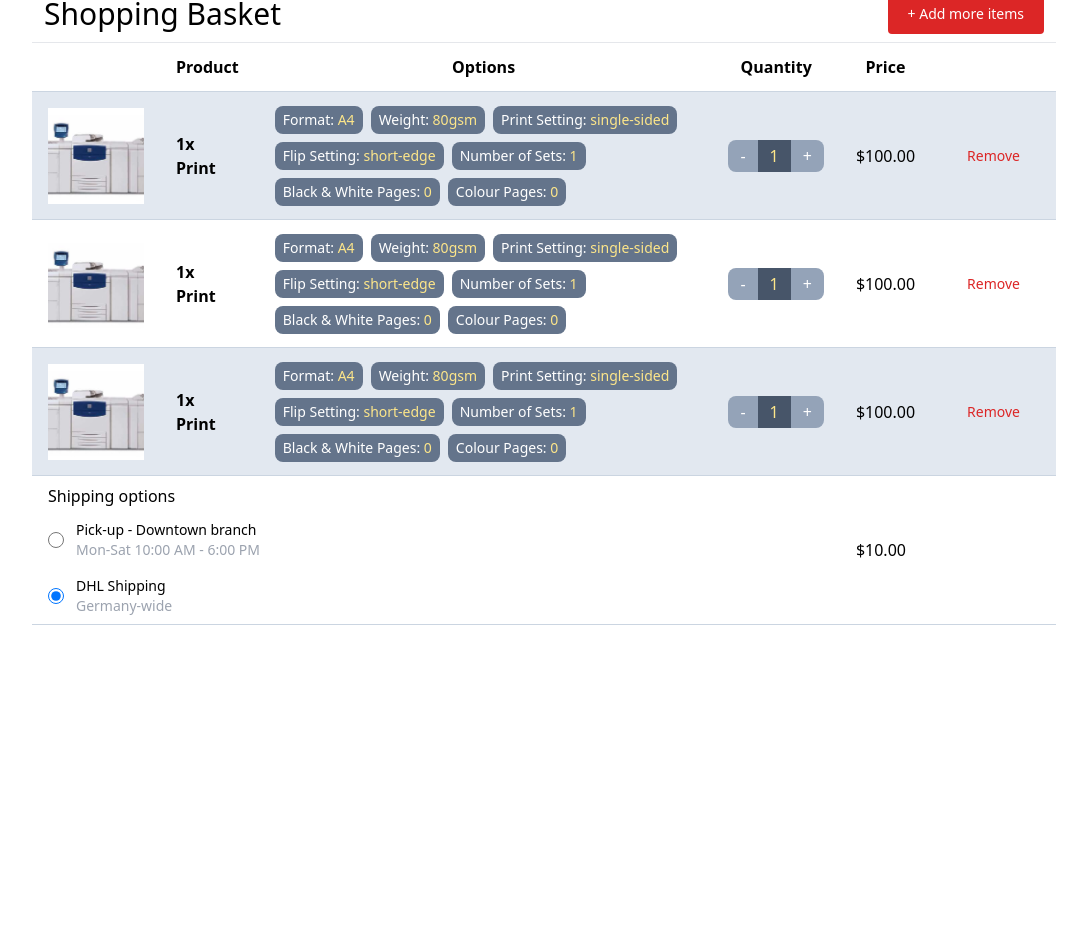
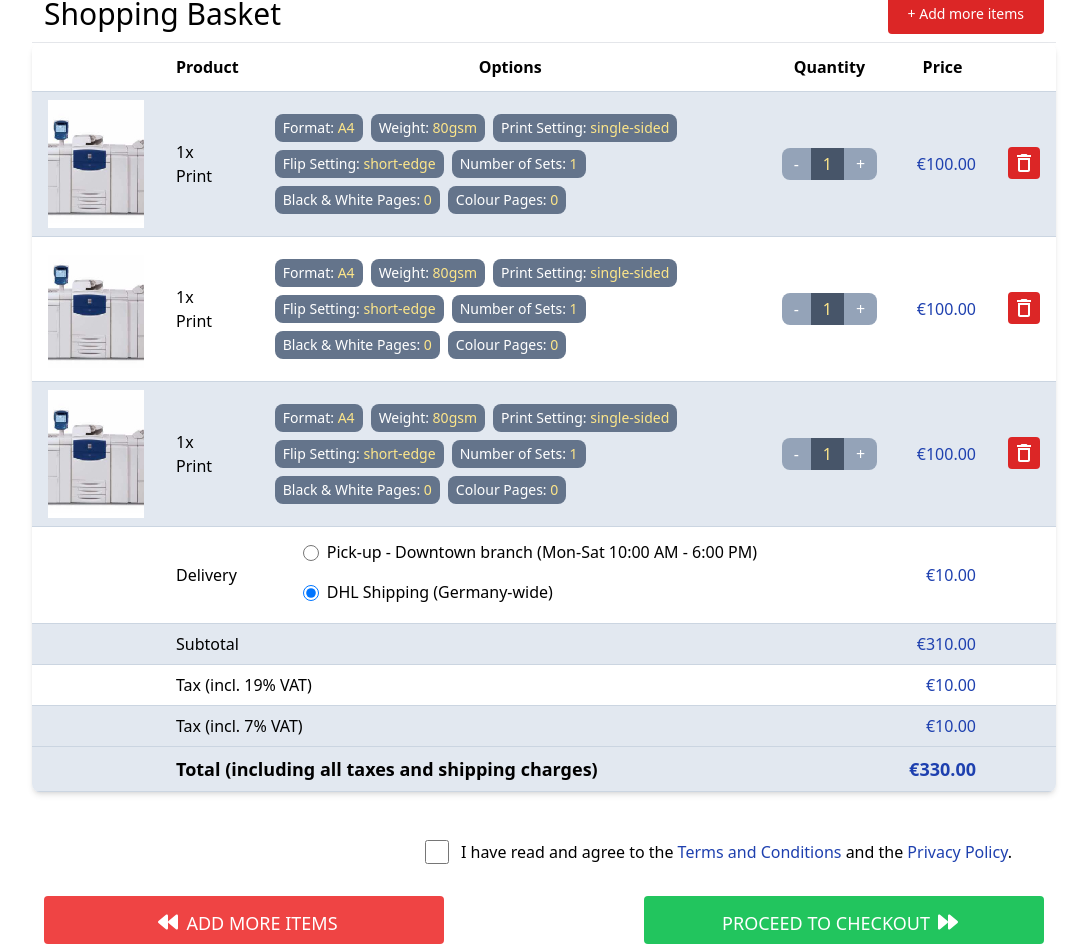
Before and after one commit to Fair-Technology/CopyshopFFM-ReactJS, a React (Vite) app: page /cart in a window 1280 px wide. Shown: the part 150-1102 px from the top of the page, without its empty margins (96-1183 px from the left). Before the commit the page ends 800 px from the top, so only its background shows below. Built offline with nearby package versions, Linux system fonts and the light colour scheme.

Commit message:
COP-3 adds cart actions, delete items

```diff
--- a/src/pages/cart.tsx
+++ b/src/pages/cart.tsx
@@ -1,4 +1,7 @@
 import { useTranslation } from "react-i18next";
+import { IconContext } from "react-icons";
+import { MdDeleteOutline } from "react-icons/md";
+import { FaForward, FaBackward } from "react-icons/fa";
 
 const CartPage = () => {
   return (
@@ -26,8 +29,8 @@ const CartHeader = () => {
 
 const CartItems = () => {
   return (
-    <div className="mb-2">
-      <table className="table-auto">
+    <div className="shadow-md sm:rounded-lg overflow-x-auto">
+      <table className="min-w-[980px] table-auto w-full">
         <thead>
           <tr className="border-b border-slate-300">
             <th className="px-4 py-3"></th>
@@ -43,8 +46,52 @@ const CartItems = () => {
             <CartItem key={index} />
           ))}
           <ProductDelivery />
+          <TableRow>
+            <td className="px-4 py-2"></td>
+            <td colSpan={3} className="px-4 py-2 font-medium whitespace-nowrap">
+              Subtotal
+            </td>
+            <td className="px-4 py-2 text-right font-medium text-blue-800">
+              €310.00
+            </td>
+            <td className="px-4 py-2"></td>
+          </TableRow>
+          <TableRow>
+            <td className="px-4 py-2"></td>
+            <td colSpan={3} className="px-4 py-2 font-normal whitespace-nowrap">
+              Tax (incl. 19% VAT)
+            </td>
+            <td className="px-4 py-2 text-right font-normal text-blue-800">
+              €10.00
+            </td>
+            <td className="px-4 py-2"></td>
+          </TableRow>
+          <TableRow>
+            <td className="px-4 py-2"></td>
+            <td colSpan={3} className="px-4 py-2 font-normal whitespace-nowrap">
+              Tax (incl. 7% VAT)
+            </td>
+            <td className="px-4 py-2 text-right font-normal text-blue-800">
+              €10.00
+            </td>
+            <td className="px-4 py-2"></td>
+          </TableRow>
         </tbody>
-        <tfoot></tfoot>
+        <tfoot>
+          <TableRow>
+            <td className="px-4 py-2"></td>
+            <td
+              colSpan={3}
+              className="px-4 py-2 font-bold whitespace-nowrap text-lg"
+            >
+              Total (including all taxes and shipping charges)
+            </td>
+            <td className="px-4 py-2 text-right font-bold text-blue-800 text-lg">
+              €330.00
+            </td>
+            <td className="px-4 py-2"></td>
+          </TableRow>
+        </tfoot>
       </table>
     </div>
   );
@@ -52,13 +99,17 @@ const CartItems = () => {
 
 const CartItem = () => {
   return (
-    <tr className="even:bg-white odd:bg-slate-200 border-b border-slate-300">
-      <td className="px-4 py-2 size-32">
-        <img src={"src/assets/print.jpg"} alt="Product image" className="" />
+    <TableRow>
+      <td className="px-4 py-2 size-32 flex-none">
+        <img
+          src={"src/assets/print.jpg"}
+          alt="Product image"
+          className="size-32"
+        />
       </td>
       <td className="px-4 py-2">
-        <p className="font-bold">1x</p>
-        <p className="font-bold"> Print </p>
+        <p className="font-normal">1x</p>
+        <p className="font-normal"> Print </p>
       </td>
       <td className="px-4 py-2">
         <ProductOptions />
@@ -66,13 +117,17 @@ const CartItem = () => {
       <td className="px-4 py-2 text-center">
         <ProductQuantity />
       </td>
-      <td className="px-4 py-2">$100.00</td>
+      <td className="px-4 py-2 text-right font-normal text-blue-800">
+        €100.00
+      </td>
       <td className="px-4 py-2">
-        <button className="text-red-600 hover:text-red-800 font-medium rounded text-sm px-5 py-2.5 focus:outline-none">
-          Remove
+        <button className="text-white bg-red-600 hover:text-red-800 text-lg text-center font-medium rounded focus:outline-none p-1">
+          <IconContext.Provider value={{ className: "size-6" }}>
+            <MdDeleteOutline />
+          </IconContext.Provider>
         </button>
       </td>
-    </tr>
+    </TableRow>
   );
 };
 
@@ -87,7 +142,7 @@ const ProductOptions = () => {
     colorPages: 0,
   };
   return (
-    <div className="flex-wrap">
+    <div className="">
       {Object.entries(orderProps).map(([key, value]) => (
         <Chip key={key} name={key} value={value.toString()} />
       ))}
@@ -125,54 +180,111 @@ const ProductQuantity = () => {
 const ProductDelivery = () => {
   return (
     <tr className="even:bg-white odd:bg-slate-200 border-b border-slate-300">
-      <td colSpan={4} className="px-4 py-2">
-        <div>
-          <div className="mb-3">Shipping options</div>
-          <div className="flex items-center mb-4">
+      <td className="px-4 py-2"></td>
+      <td className="px-4 py-2 font-normal"> Delivery </td>
+      <td colSpan={2} className="px-4 py-2">
+        <div className="pl-8">
+          <div className="">
             <input
               id="default-radio-1"
               type="radio"
               value=""
               name="default-radio"
-              className="w-4 h-4 text-blue-600 bg-gray-100 border-gray-300 focus:ring-blue-500"
+              className="size-4"
             />
-            <label
-              htmlFor="default-radio-1"
-              className="ms-2 text-sm font-base flex flex-col"
-            >
-              <span className="px-1">Pick-up - Downtown branch</span>{" "}
-              <span className="px-1 text-gray-400">
-                Mon-Sat 10:00 AM - 6:00 PM
+            <label htmlFor="default-radio-1" className="text-base font-base">
+              <span className="p-2 relative top-[-3px] inline-block">
+                Pick-up - Downtown branch{" "}
+                <span className="inline-block">
+                  (Mon-Sat 10:00 AM - 6:00 PM)
+                </span>
               </span>
             </label>
           </div>
-          <div className="flex items-center">
+          <div className="">
             <input
               checked
               id="default-radio-2"
               type="radio"
               value=""
               name="default-radio"
-              className="w-4 h-4 text-blue-600 bg-gray-100 border-gray-300 focus:ring-blue-500"
+              className="size-4"
             />
-            <label
-              htmlFor="default-radio-2"
-              className="ms-2 text-sm font-base flex flex-col"
-            >
-              <span className="px-1">DHL Shipping</span>
-              <span className="px-1 text-gray-400">Germany-wide</span>
+            <label htmlFor="default-radio-2" className="text-base font-base">
+              <span className="p-2 relative top-[-3px] inline-block">
+                DHL Shipping (Germany-wide)
+              </span>
             </label>
           </div>
         </div>
       </td>
-      <td className="px-4 py-2">$10.00</td>
+      <td className="px-4 py-2 text-right font-normal text-blue-800">€10.00</td>
       <td className="px-4 py-2"></td>
     </tr>
   );
 };
 
 const CartActions = () => {
-  return <div className="px-3"></div>;
+  return (
+    <div className="px-3 my-4">
+      <div className="flex p-8">
+        <div className="grow"></div>
+        <input
+          id="default-checkbox"
+          type="checkbox"
+          className="size-6 rounded-lg accent-blue-500"
+          value=""
+        ></input>
+        <label
+          htmlFor="default-checkbox"
+          className="text-base font-base self-end pl-3"
+        >
+          I have read and agree to the{" "}
+          <a href="#" className="text-blue-800">
+            Terms and Conditions
+          </a>{" "}
+          and the{" "}
+          <a href="#" className="text-blue-800">
+            Privacy Policy
+          </a>
+          .
+        </label>
+      </div>
+      <div className="flex justify-between items-center">
+        <button
+          type="button"
+          className="text-white bg-red-500 hover:bg-red-800 focus:ring-4 focus:ring-slate-300 font-medium rounded text-lg px-5 py-2.5 focus:outline-none w-2/5"
+        >
+          <IconContext.Provider value={{ className: "size-5 inline mx-2" }}>
+            <FaBackward />
+          </IconContext.Provider>
+
+          <span className="inline-block relative bottom-[-3px]">
+            {" Add More items".toUpperCase()}
+          </span>
+        </button>
+        <button
+          type="button"
+          className="text-white bg-green-500 hover:bg-green-700 focus:ring-4 focus:ring-slate-300 font-medium rounded text-lg px-5 py-2.5 focus:outline-none w-2/5"
+        >
+          <span className="inline-block relative bottom-[-3px]">
+            {"Proceed to checkout".toUpperCase()}
+          </span>
+          <IconContext.Provider value={{ className: "size-5 inline mx-2" }}>
+            <FaForward />
+          </IconContext.Provider>
+        </button>
+      </div>
+    </div>
+  );
+};
+
+const TableRow = ({ children }: { children: React.ReactNode }) => {
+  return (
+    <tr className="even:bg-white odd:bg-slate-200 border-b border-slate-300">
+      {children}
+    </tr>
+  );
 };
 
 export default CartPage;
```
